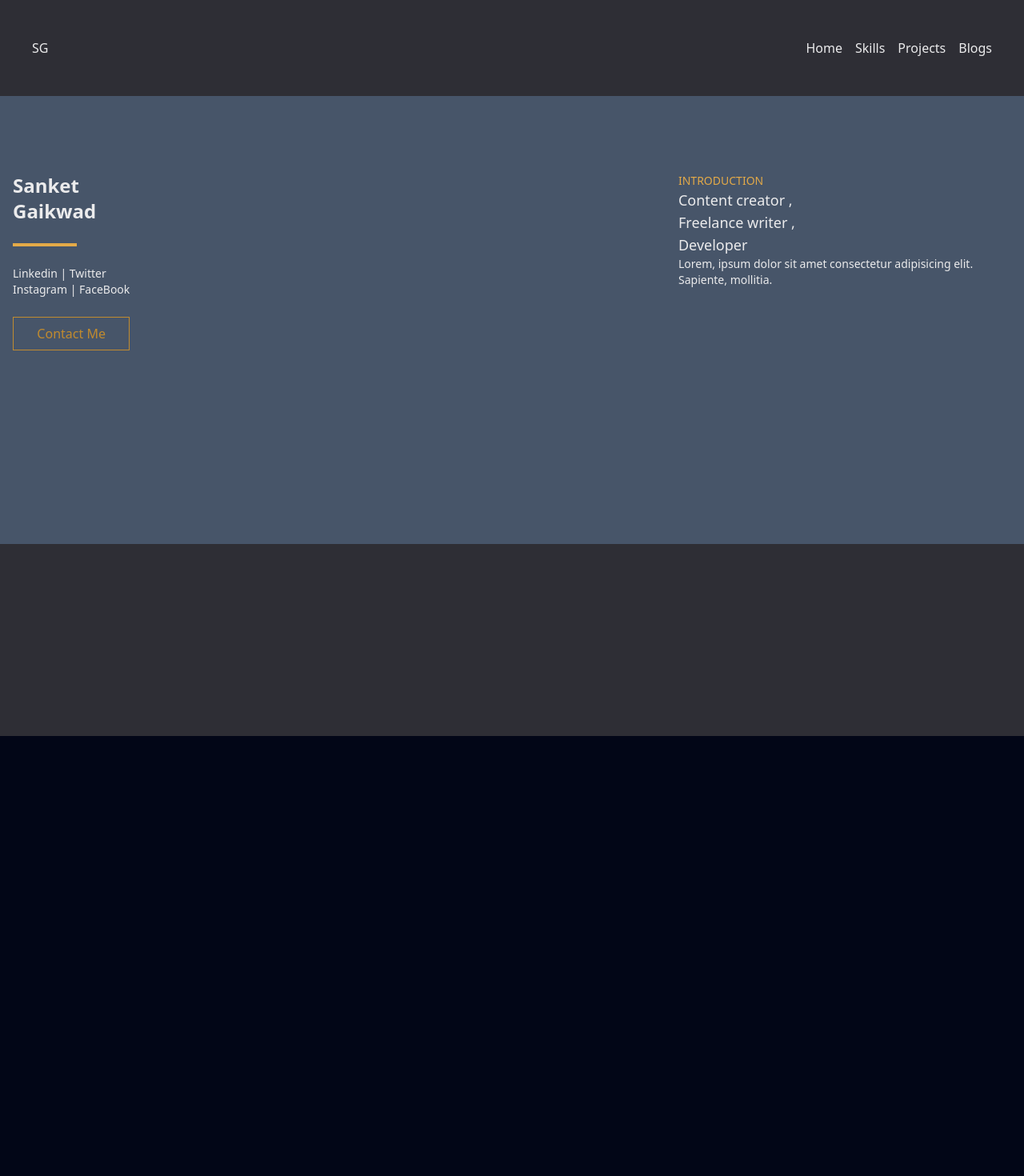
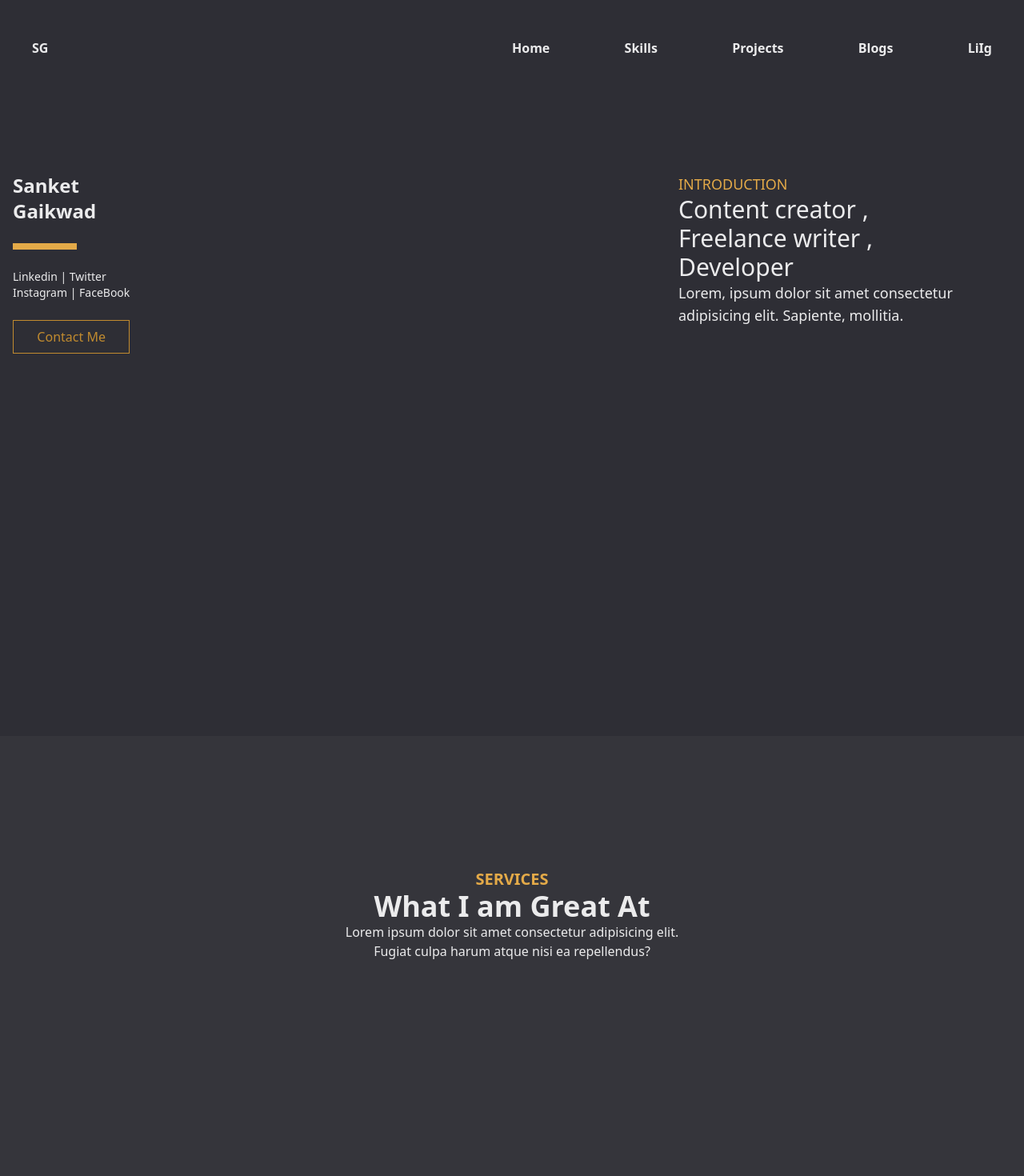
Before and after one commit to 16gsanket/portfolio, a React (Vite) app: page / in a window 1280 px wide. Shown: the top 1470 px of the page at 80% size. Built offline with nearby package versions, Linux system fonts and the light colour scheme.

Commit message:
added to v1

```diff
--- a/src/Components/HeroSection.jsx
+++ b/src/Components/HeroSection.jsx
@@ -3,10 +3,10 @@ import Button from '../Ui/Button'
 
 export default function HeroSection() {
   return (
-    <div className='bg-slate-600 h-[70dvh]  flex align-middle justify-between px-4 py-24'>
+    <div className=' h-[70dvh]  flex align-middle justify-between px-4 py-24'>
         <div className='flex flex-col gap-6'>
             <h1 className='text-2xl font-semibold'>Sanket <br /> Gaikwad</h1>
-            <div className='h-[0.5dvh] bg-orange_text w-20'></div>
+            <div className='h-[1dvh] bg-orange_text w-20'></div>
             <div className='text-sm'>
                 <div> Linkedin  | Twitter</div>
                 <div> Instagram | FaceBook</div>
@@ -20,9 +20,9 @@ export default function HeroSection() {
         </div>
 
         <div className='w-4/12 '>
-            <h6 className='text-orange_text text-sm'>INTRODUCTION</h6>
-            <h1 className='text-lg'>Content creator ,<br></br> Freelance writer ,<br></br> Developer</h1>
-            <p className='text-sm'>Lorem, ipsum dolor sit amet consectetur adipisicing elit. Sapiente, mollitia.</p>
+            <h6 className='text-orange_text text-lg'>INTRODUCTION</h6>
+            <h1 className='text-3xl'>Content creator ,<br></br> Freelance writer ,<br></br> Developer</h1>
+            <p className='text-lg'>Lorem, ipsum dolor sit amet consectetur adipisicing elit. Sapiente, mollitia.</p>
 
         </div>
 
--- a/src/Components/NavBar.jsx
+++ b/src/Components/NavBar.jsx
@@ -2,17 +2,21 @@ import React from 'react'
 
 export default function NavBar() {
   return (
-    <div className=' h-[15dvh]  flex align-middle justify-between md:px-10 sm:px-8 px-5 items-center '>
+    <div className=' h-[15dvh]  flex align-middle justify-between md:px-10 sm:px-8 px-5 items-center font-semibold'>
 
             <ul>
                 SG
             </ul>
 
-            <ul className='flex align-middle justify-between gap-4'>
+            <ul className='flex align-middle justify-between gap-4 w-6/12'>
                 <li>Home</li>
                 <li>Skills</li>
                 <li>Projects</li>
                 <li>Blogs</li>
+                <ul className='flex align-middle justify-between'>
+                    <li>Li</li>
+                    <li>Ig</li>
+                </ul>
             </ul>
 
     </div>
--- a/src/Pages/Page2.jsx
+++ b/src/Pages/Page2.jsx
@@ -2,6 +2,15 @@ import React from 'react'
 
 export default function() {
   return (
-    <div className='h-screen w-full bg-slate-950'></div>
+    <div className='min-h-screen w-full bg-bk_2_black flex flex-col align-middle justify-around items-center'>
+        <div className=' h-fit w-4/12 text-center'>
+            <h2 className='text-xl font-semibold text-orange_text'>SERVICES</h2>
+            <h1 className='text-4xl font-semibold'>What I am Great At</h1>
+            <p className='text-md'>Lorem ipsum dolor sit amet consectetur adipisicing elit. Fugiat culpa harum atque nisi ea repellendus?</p>
+        </div>
+        <div className='h-40vh w-full bg-red-400'>
+            <h1>hello</h1>
+        </div>
+    </div>
   )
 }
--- a/tailwind.config.js
+++ b/tailwind.config.js
@@ -11,7 +11,8 @@ export default {
         'bk_black' : '#2e2e35',
         'text_color' : "#ebebec",
         "orange_text" : "#e4aa48",
-        "orange_hover":"#c18b2f"
+        "orange_hover":"#c18b2f",
+        "bk_2_black" : "#35353b"
 
       }
     },
```
